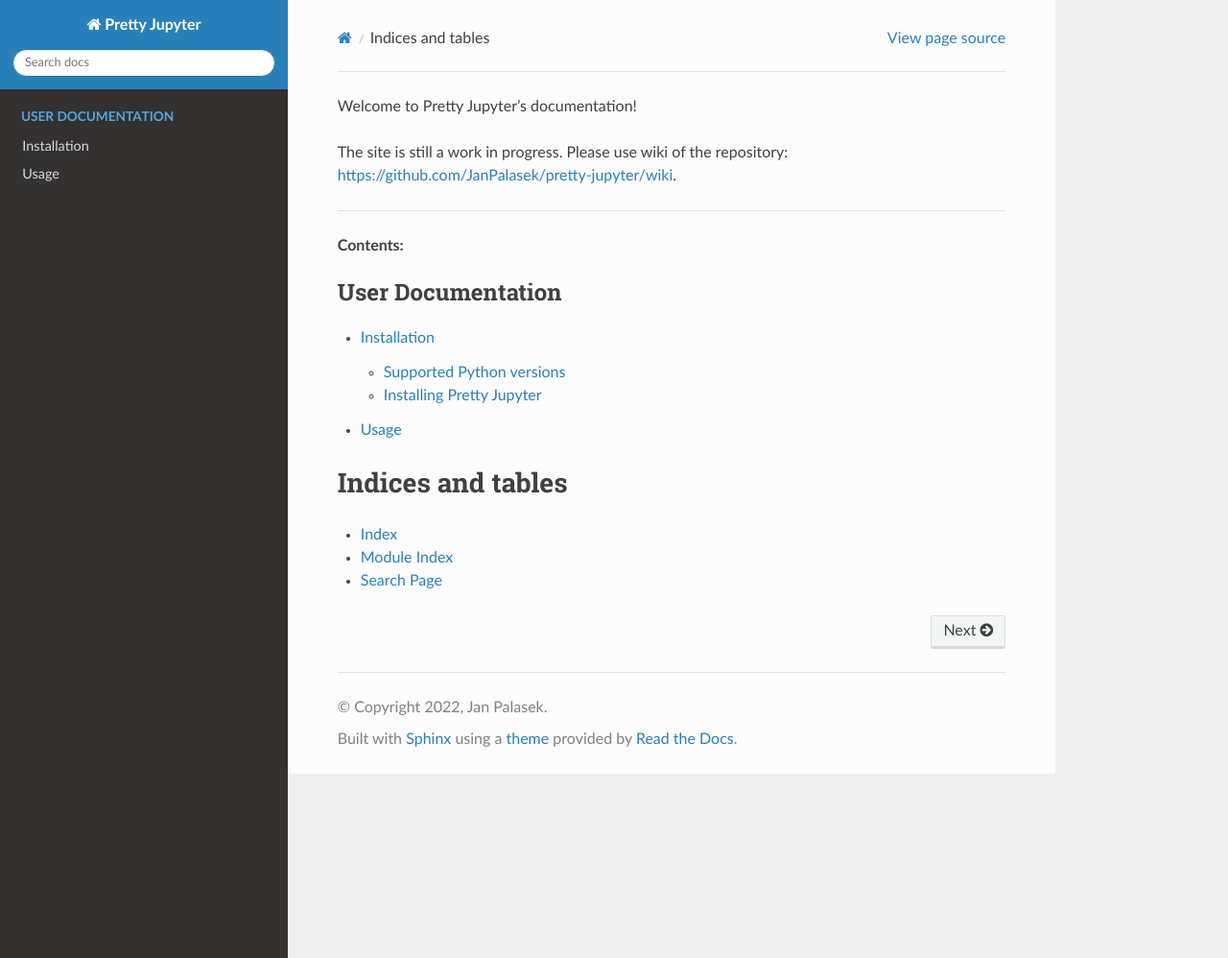
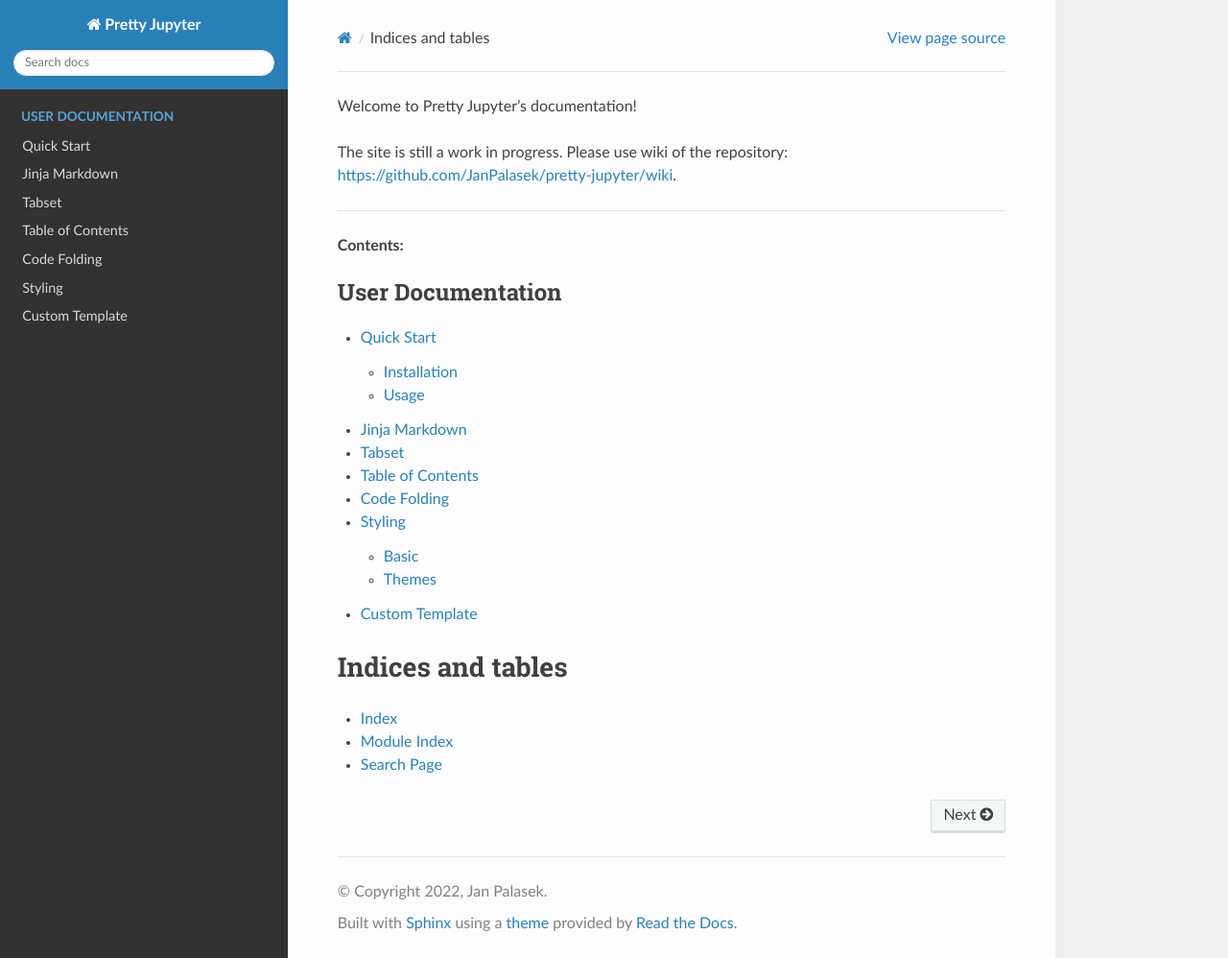
Before and after one commit to JanPalasek/pretty-jupyter, a Sphinx documentation site: the page built from docs/source/index.rst, in a window 1280 px wide and 998 px high. Shown: the whole window at 96% size. Built offline with Sphinx 7.4.7 and the Read the Docs theme 2.0.0, drawn with Linux system fonts in a browser that asks for light colours.

```diff
--- /dev/null
+++ b/docs/source/custom_template.rst
@@ -0,0 +1,2 @@
+Custom Template
+==========================
--- a/docs/source/index.rst
+++ b/docs/source/index.rst
@@ -15,8 +15,13 @@ The site is still a work in progress. Please use wiki of the repository: https:/
    :maxdepth: 2
    :caption: User Documentation
 
-   install
-   usage
+   quickstart
+   jinja_markdown
+   tabset
+   toc
+   code_folding
+   styling
+   custom_template
 
 
 
--- /dev/null
+++ b/docs/source/jinja_markdown.rst
@@ -0,0 +1,4 @@
+Jinja Markdown
+===================
+
+TODO
--- /dev/null
+++ b/docs/source/quickstart.rst
@@ -0,0 +1,35 @@
+Quick Start
+=========================
+
+Installation
+-----------------
+
+Nbconvert is packaged for both pip and conda, so you can install it with the following command.
+
+.. code-block::
+
+    pip install pretty-jupyter
+
+
+Usage
+-----------
+
+After installation, we can run Pretty Jupyter using the following command:
+
+.. code-block::
+
+    jupyter nbconvert --to html --template pj /path/to/ipynb/file
+
+.. seealso::
+    Pretty Jupyter uses nbconvert's underhood including its command line interface. Check out `its documentation <https://nbconvert.readthedocs.io/>`_.
+
+It generates the output html file to the same directory as was the input file. It has a lot of the functionality built-in in the defaults, such as:
+
+* **Visually appealing styles**
+* **Automatic Table of Contents generation**.
+* **Code Folding**: Show/Hide buttons.
+
+Other functions need the notebook to be customized a little bit. Example of such functions:
+
+* **Jinja Markdown**: An ability to write Markdown with using Python variables inside. Allows for dynamic reports.
+* **Tabset**: Shows specified sections as clickable panels instead of a scrollable content.
--- /dev/null
+++ b/docs/source/styling.rst
@@ -0,0 +1,11 @@
+Styling
+===============
+
+TODO
+
+Basic
+---------
+
+
+Themes
+-------------
```
Also changed, not shown: docs/source/code_folding.rst (added, +14 -0 lines), docs/source/install.rst (deleted, +0 -14 lines), docs/source/tabset.rst (added, +79 -0 lines), docs/source/toc.rst (added, +21 -0 lines), docs/source/usage.rst (deleted, +0 -11 lines), docs/source/_static/tabset-pills.png (added), docs/source/_static/tabset.png (added), docs/source/_static/toc.png (added).
